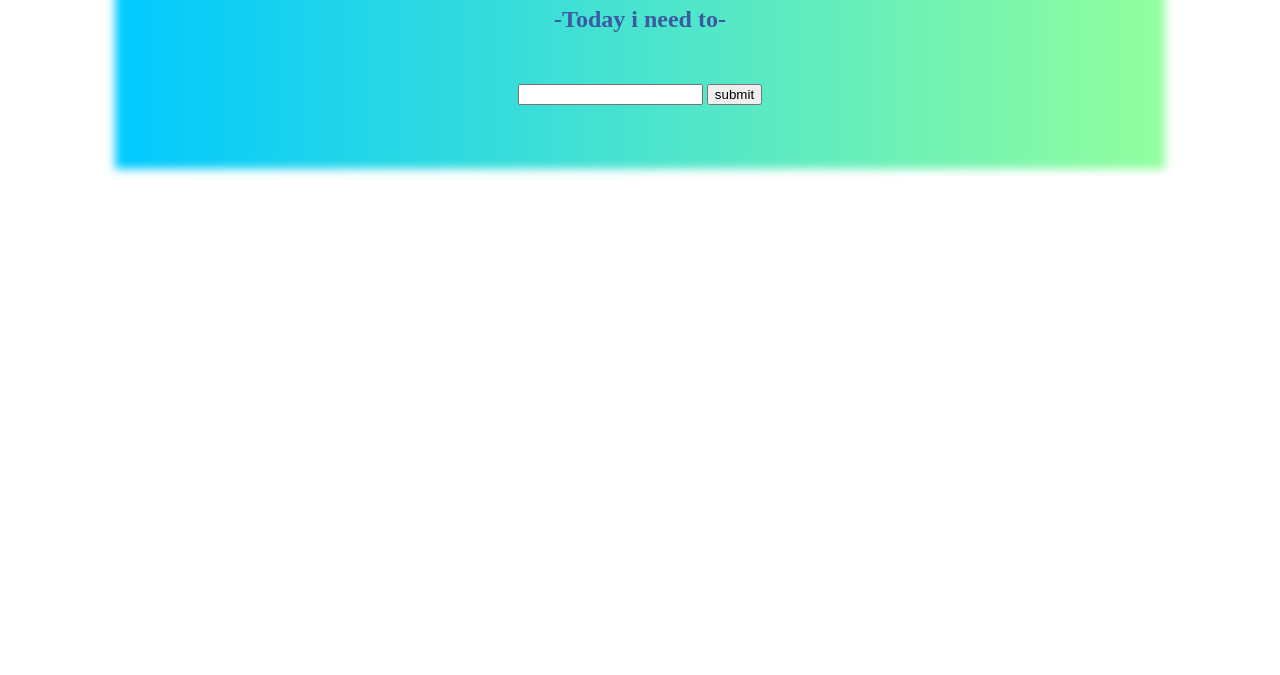
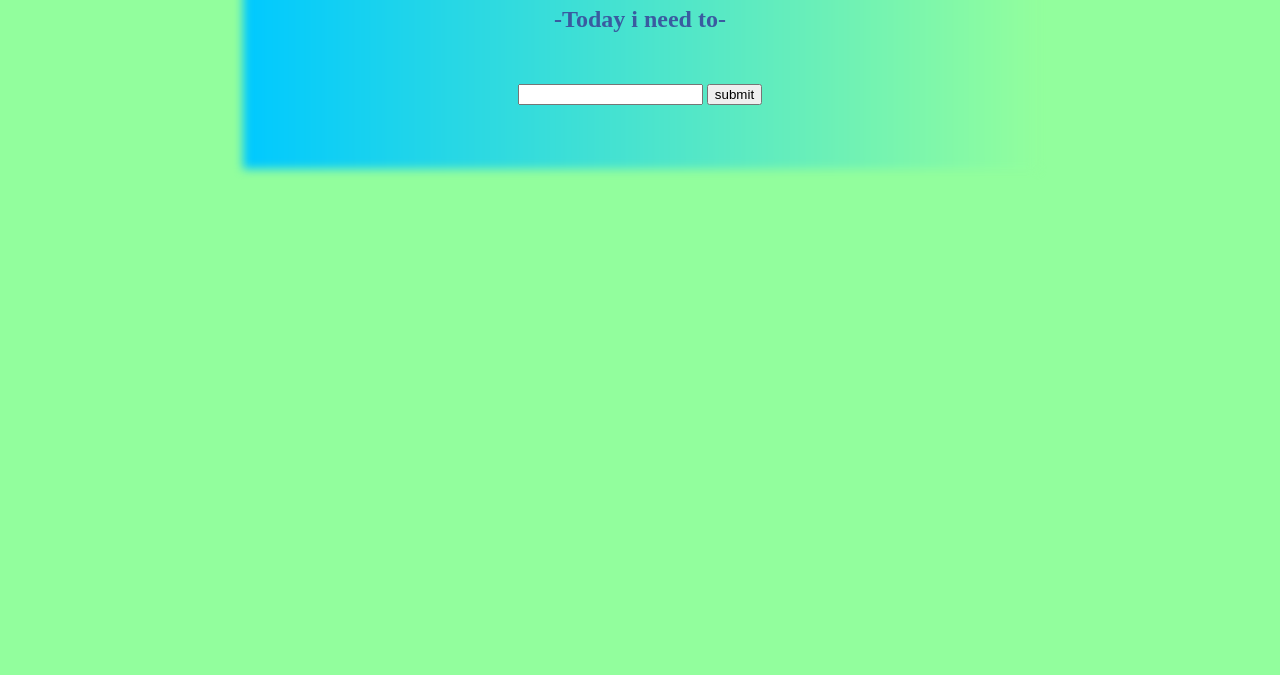
Before and after one commit to dts-kominfo-rea2b/challenge-08-haldokoko, a website: page index.html in a window 1280 px wide. Shown: the part 125-800 px from the top of the page. Drawn offline with Linux system fonts and the light colour scheme.

Commit message:
ganti background

```diff
--- a/index.html
+++ b/index.html
@@ -8,7 +8,8 @@
   </head>
   <style>
     #halaman { position: relative;
-      max-width: 80vw;
+      max-width: 60vw;
+      min-width: 30vw;
       margin: 3vw auto;
       padding: 1vw;
       background: transparent;
@@ -39,6 +40,7 @@
     }
     body {
       text-align: center;
+      background-color: #92FE9D;
     }
     .input{
       margin: 3vw auto;
```
